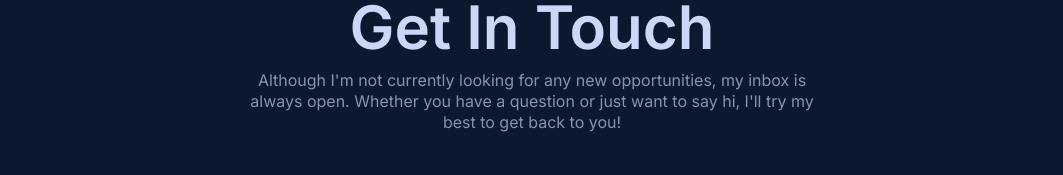
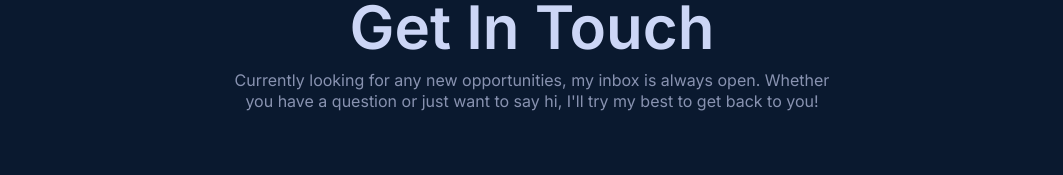
Before and after one commit to lastwon/Portfolio, a React (Create React App) app in the folder portfolio/: page / in a window 1280 px wide. Shown: the part 4305-4480 px from the top of the page, without its empty margins (108-1171 px from the left). Built offline with nearby package versions, Linux system fonts and the light colour scheme.

Commit message:
Updated contact description

```diff
--- a/portfolio/src/components/Contact.js
+++ b/portfolio/src/components/Contact.js
@@ -8,9 +8,9 @@
       <h2 className="numbered-heading project-overline">What's Next?</h2>
       <h2 className="contact-title">Get In Touch</h2>
       <p>
-        Although I'm not currently looking for any new opportunities, my inbox
-        is always open. Whether you have a question or just want to say hi, I'll
-        try my best to get back to you!
+        Currently looking for any new opportunities, my inbox is always open.
+        Whether you have a question or just want to say hi, I'll try my best to
+        get back to you!
       </p>
       <a className="big_button" href="">
         Say Hello
```
